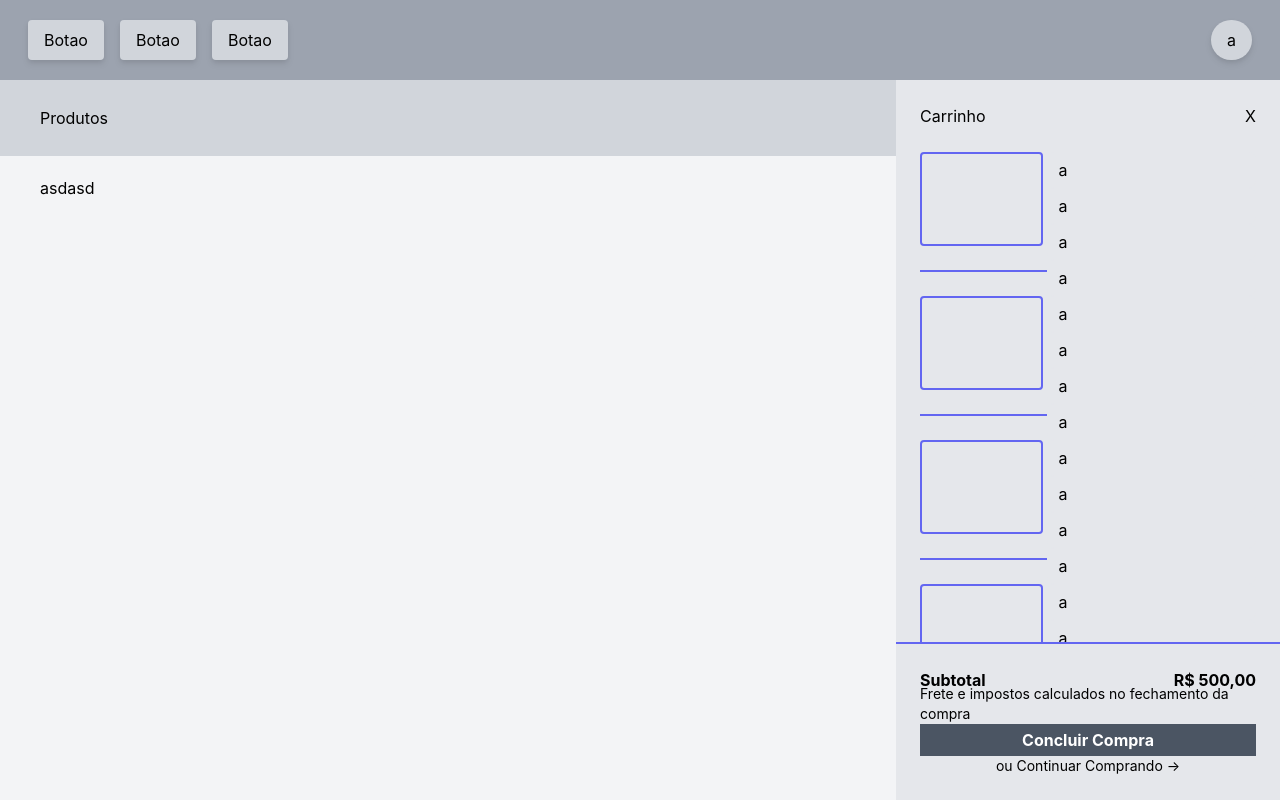
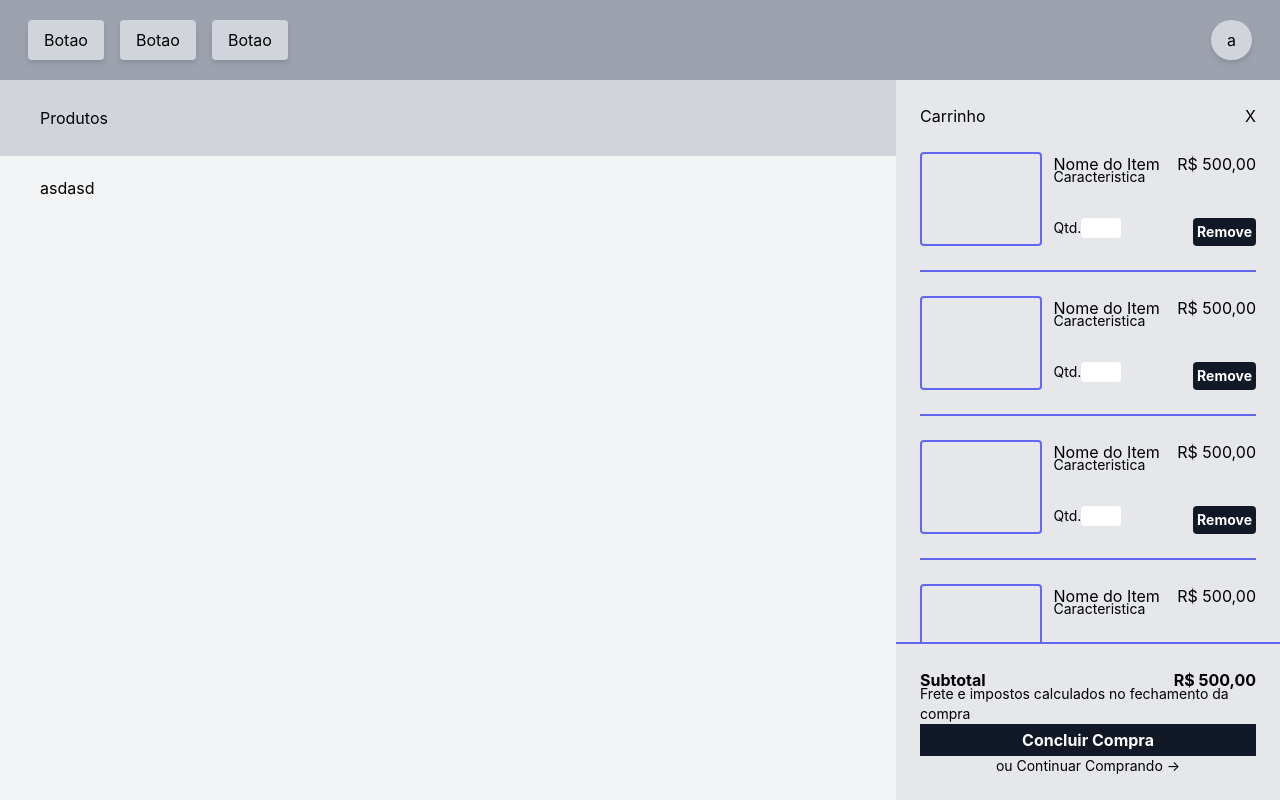
Before and after one commit to CassioLuis/eCommerce, a React (Create React App) app: page / in a window 1280 px wide. Built offline with nearby package versions, Linux system fonts and the light colour scheme.

Commit message:
alteracoes

```diff
--- a/public/index.html
+++ b/public/index.html
@@ -11,6 +11,9 @@
     />
     <link rel="apple-touch-icon" href="%PUBLIC_URL%/logo192.png" />
     <link rel="manifest" href="%PUBLIC_URL%/manifest.json" />
+    <link rel="preconnect" href="https://fonts.googleapis.com">
+    <link rel="preconnect" href="https://fonts.gstatic.com" crossorigin>
+    <link href="https://fonts.googleapis.com/css2?family=Roboto&display=swap" rel="stylesheet">
     <title>eCommerce</title>
   </head>
   <body>
--- a/src/App.jsx
+++ b/src/App.jsx
@@ -4,7 +4,7 @@ import Cardcart from "./cardCart.jsx";
 const navBar = () => {
   return (
     <div className="h-full flex flex-col">
-      <nav className="bg-gray-400 h-[10vh] flex center items-center justify-between px-5 grid-cols-full">
+      <nav className="bg-gray-400 h-[10vh] flex items-center justify-between px-5 grid-cols-full">
         <div className="flex">
           <button className="drop-shadow-md bg-gray-300 rounded flex content-center mx-2 px-4 py-2">
             Botao
@@ -66,7 +66,7 @@ const navBar = () => {
               <p className="text-sm text-gray text-top -mt-2">
                 Frete e impostos calculados no fechamento da compra
               </p>
-              <button className="bg-gray-600 text-white font-bold w-full p-1">
+              <button className="bg-gray-900 text-white font-bold w-full p-1">
                 Concluir Compra
               </button>
               <p className="text-sm text-gray text-center">
@@ -75,6 +75,11 @@ const navBar = () => {
             </div>
           </div>
         </aside>
+      </div>
+      <div id="pai" className="bg-gray-600/[.54] h-full w-full fixed flex justify-center items-center hidden">
+        <div id="filho" className="text-white bg-gray-600 h-[50vh] w-[50vw] p-6">
+          asdasdasd
+        </div>
       </div>
     </div>
   );
--- a/src/cardCart.jsx
+++ b/src/cardCart.jsx
@@ -1,16 +1,32 @@
-
- const cardCart = ()=>{
+const cardCart = () => {
   return (
     <div className="h-[18vh] w-full flex border-b-2 border-indigo-500 py-6">
       <div className="rounded bg-gray-200 h-full w-48 border-2 border-indigo-500"></div>
-      <div className="w-full h-full flex pl-1 flex-col justify-between">
-        <div className="rounded-lg bg-gray-200 w-full px-3 py-1.5">a</div>
-        <div className="rounded-lg bg-gray-200 w-full px-3 py-1.5">a</div>
-        <div className="rounded-lg bg-gray-200 w-full px-3 py-1.5">a</div>
-        <div className="rounded-lg bg-gray-200 w-full px-3 py-1.5">a</div>
+      <div className="w-full h-full flex pl-3 flex-col justify-between items-between">
+        <div className="flex justify-between">
+          <p>Nome do Item</p>
+          <p>R$ 500,00</p>
+        </div>
+        <p className="text-sm -mt-10">Caracteristica</p>
+        <div className="flex items-between justify-between">
+          <label className="text-sm align-middle" htmlFor="Qtd.">
+            Qtd.
+            <input
+              className="w-10 text-center rounded"
+              type="number"
+              nome="qtd"
+              min="1"
+              max="500"
+              step="1"
+            ></input>
+          </label>
+          <button className="bg-gray-900 text-white p-1 rounded font-bold text-sm">
+            Remove
+          </button>
+        </div>
       </div>
     </div>
   );
 };
 
-export default cardCart;;
+export default cardCart;
```
Also changed, not shown: src/App.css (+9 -0 lines).
